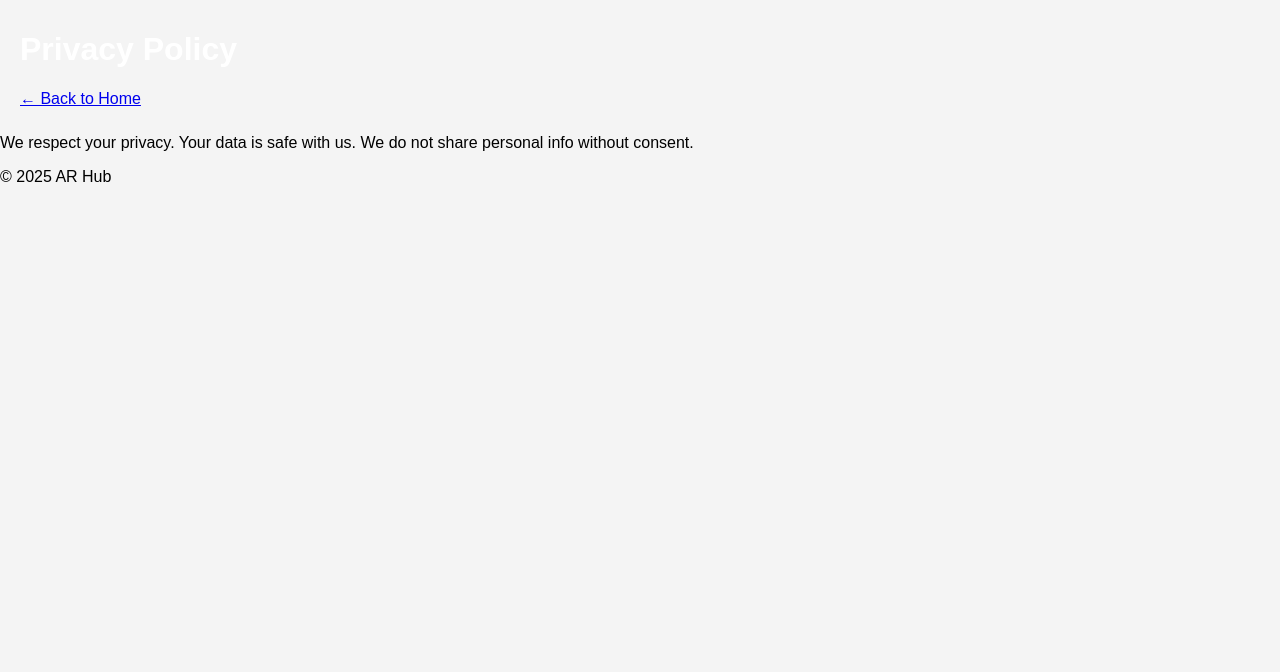
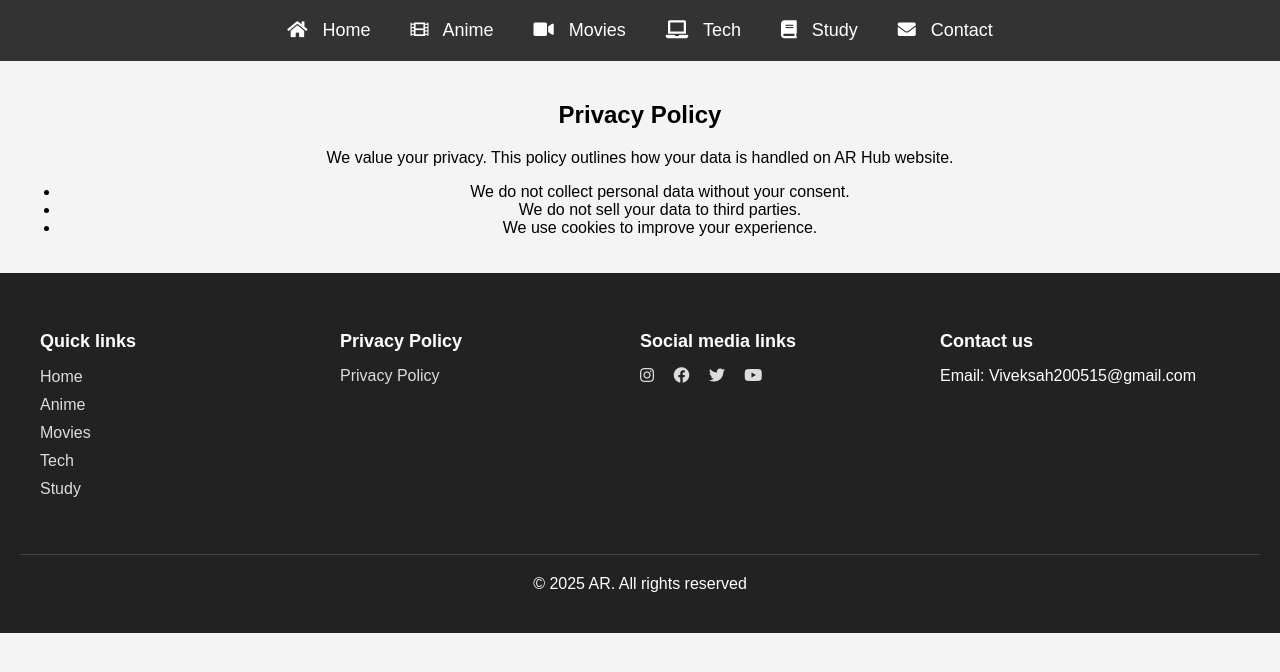
Before and after one commit to vkcode2005/AR-Website, a Jekyll site: the page Privacypolicy.html, which Jekyll copies as it is, in a window 1280 px wide. Shown: the top 672 px of the page. Built offline with Jekyll 4.4.1, drawn with Linux system fonts in a browser that asks for light colours.

Commit message:
Update Privacypolicy.html

```diff
--- a/Privacypolicy.html
+++ b/Privacypolicy.html
@@ -1,22 +1,68 @@
 <!DOCTYPE html>
 <html lang="en">
+
 <head>
   <meta charset="UTF-8">
+  <meta name="viewport" content="width=device-width, initial-scale=1.0">
   <title>Privacy Policy - AR Hub</title>
-  <link rel="stylesheet" href="assets/css/style.css">
+  <link rel="stylesheet" href="/AR-Website/assets/css/style.css">
+  <link rel="stylesheet" href="https://cdnjs.cloudflare.com/ajax/libs/font-awesome/5.15.4/css/all.min.css">
 </head>
+
 <body>
-  <header>
-    <h1>Privacy Policy</h1>
-    <nav><a href="index.html">← Back to Home</a></nav>
-  </header>
 
-  <section>
-    <p>We respect your privacy. Your data is safe with us. We do not share personal info without consent.</p>
-  </section>
+  <label class="hamburger-menu"><input type="checkbox"></label>
+  <aside class="sidebar">
+    <nav>
+      <ul class="nav-list">
+        <li class="font"><a href="index.html"><i class="fas fa-home"></i> Home</a></li>
+        <li class="font"><a href="anime.html"><i class="fas fa-film"></i> Anime</a></li>
+        <li class="font"><a href="movie.html"><i class="fas fa-video"></i> Movies</a></li>
+        <li class="font"><a href="tech.html"><i class="fas fa-laptop"></i> Tech</a></li>
+        <li class="font"><a href="study.html"><i class="fas fa-book"></i> Study</a></li>
+        <li class="font"><a href="contact.html"><i class="fas fa-envelope"></i> Contact</a></li>
+      </ul>
+    </nav>
+  </aside>
 
-  <footer>
-    <p>© 2025 AR Hub</p>
+  <main>
+    <section class="content-section">
+      <h1>Privacy Policy</h1>
+      <p>We value your privacy. This policy outlines how your data is handled on AR Hub website.</p>
+      <ul>
+        <li>We do not collect personal data without your consent.</li>
+        <li>We do not sell your data to third parties.</li>
+        <li>We use cookies to improve your experience.</li>
+      </ul>
+    </section>
+  </main>
+
+  <footer class="footer">
+    <div class="footer-container">
+      <div class="footer-section">
+        <h3>Quick links</h3>
+        <ul>
+          <li><a href="index.html">Home</a></li>
+          <li><a href="anime.html">Anime</a></li>
+          <li><a href="movie.html">Movies</a></li>
+          <li><a href="tech.html">Tech</a></li>
+          <li><a href="study.html">Study</a></li>
+        </ul>
+      </div>
+      <div class="footer-section"><h3>Privacy Policy</h3><a href="Privacypolicy.html">Privacy Policy</a></div>
+      <div class="footer-section"><h3>Social media links</h3>
+        <div class="social-links">
+          <a href="https://www.instagram.com/_vivek_sah_0?igsh=MWV2Z2hmcWt0Nnd4dQ=="><i class="fab fa-instagram"></i></a>
+          <a href="https://youtube.com/@saheditzz?si=waiSVwsoHRgqDdm6"><i class="fab fa-facebook"></i></a>
+          <a href="https://youtube.com/@saheditzz?si=waiSVwsoHRgqDdm6"><i class="fab fa-twitter"></i></a>
+          <a href="https://youtube.com/@saheditzz?si=waiSVwsoHRgqDdm6"><i class="fab fa-youtube"></i></a>
+        </div>
+      </div>
+      <div class="footer-section"><h3>Contact us</h3><p>Email: Viveksah200515@gmail.com</p></div>
+    </div>
+    <div class="footer-bottom"><p>© 2025 AR. All rights reserved</p><button class="back-to-top">Back to Top</button></div>
   </footer>
+
 </body>
+
 </html>
```
